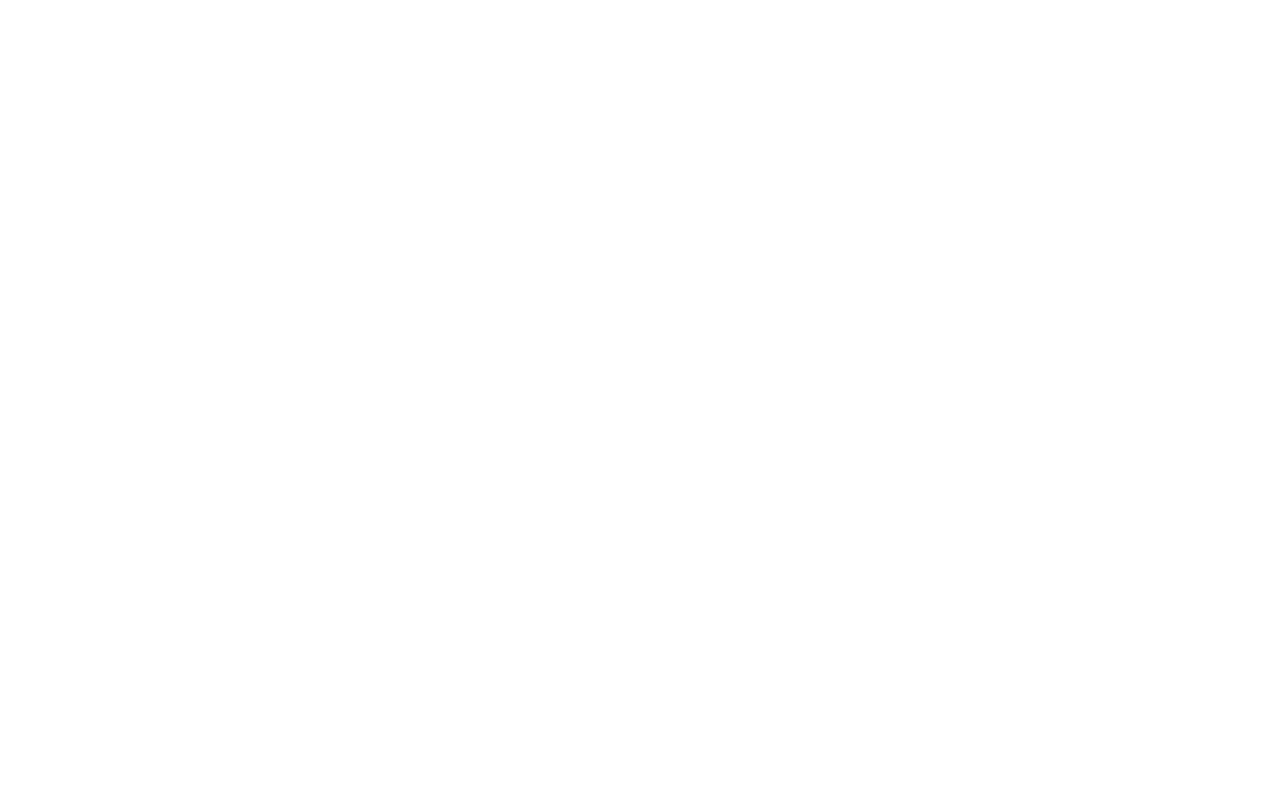
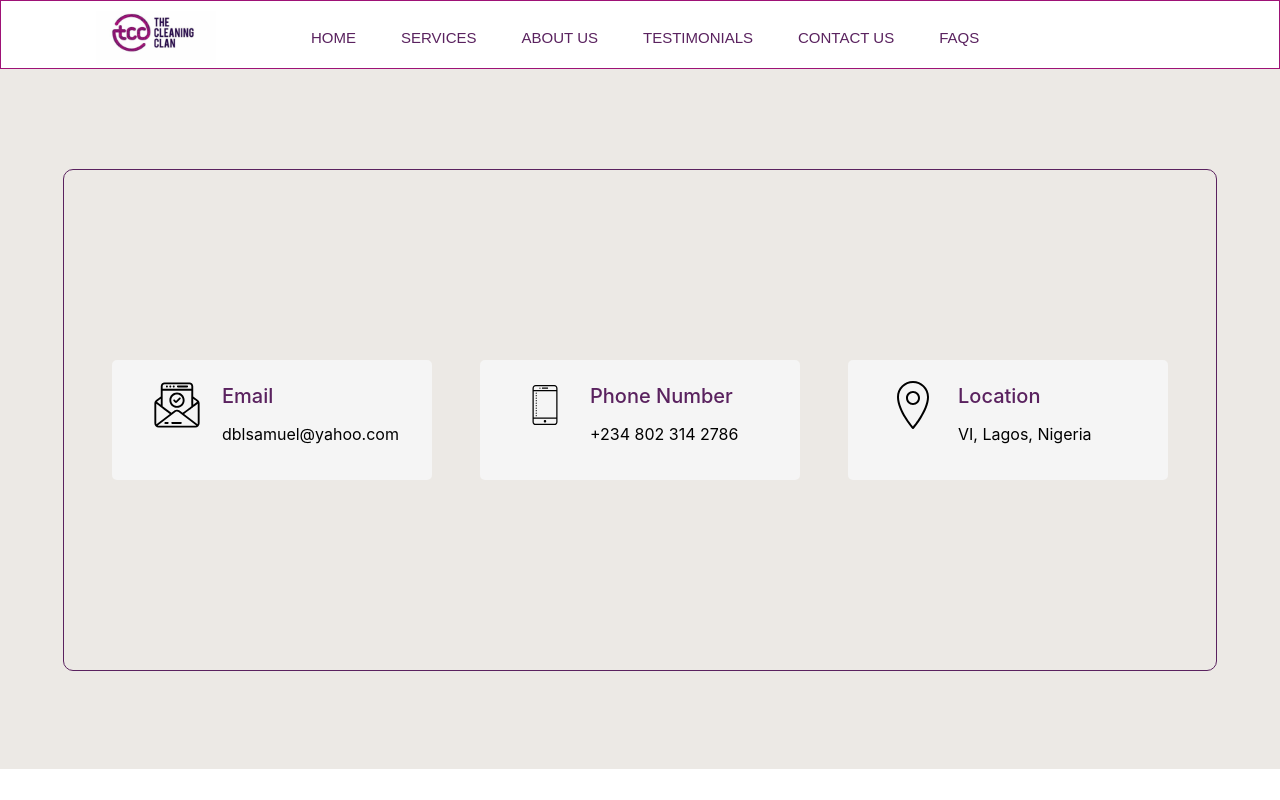
Before and after one commit to eniolaSamuel/CleaningClanProductPage, a React (Create React App) app: page / in a window 1280 px wide. Built offline with nearby package versions, Linux system fonts and the light colour scheme.

Commit message:
subsequent tcc commit

```diff
--- a/src/App.js
+++ b/src/App.js
@@ -2,6 +2,7 @@ import { BrowserRouter, Routes, Route } from "react-router-dom";
 import NavBar from "./views/NavBar";
 import HomePage from "./views/HomePage";
 import {ContactUs} from "./views/Contact";
+import ProductLandingPage from "./views/ProductLandingPage";
 
 
 function App() {
@@ -9,7 +10,7 @@ function App() {
       <>
         <BrowserRouter>
           <Routes>
-            <Route path="/" element={<HomePage />} />
+            <Route path="/" element={<ProductLandingPage/>} />
             <Route path="/navigation-bar" element={<NavBar />} />
             <Route path="/cpontact" element={<ContactUs />} />
           </Routes>
```
